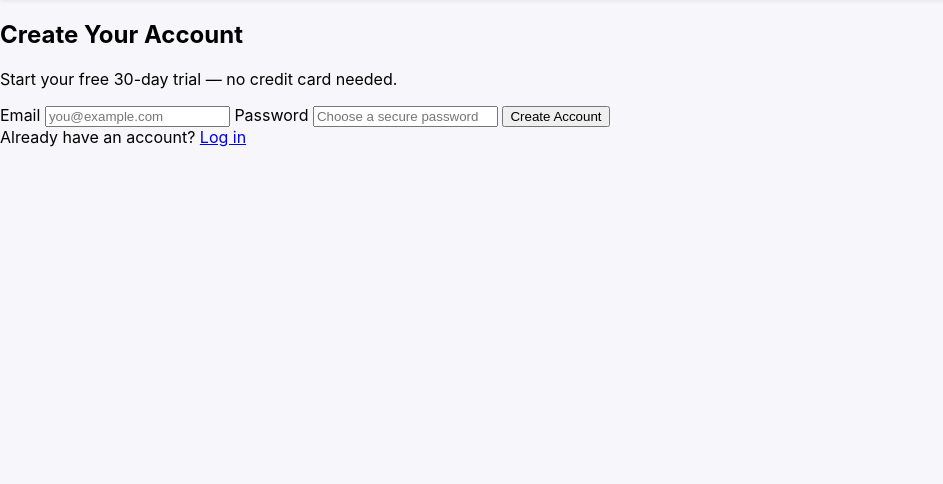
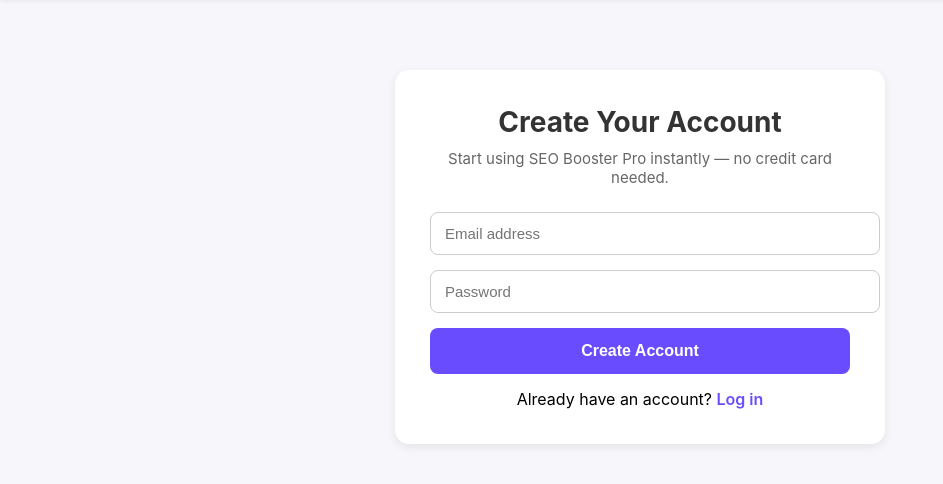
Before and after one commit to Jaycee21303/seo_booster_pro, a Flask app: page /signup in a window 1280 px wide; the page is wider, and only the part inside the window is pictured. Shown: the part 60-544 px from the top of that part, without its empty margins (0-943 px from the left). Run offline with Flask 3, Linux system fonts and the light colour scheme.

Commit message:
Update signup.html

```diff
--- a/templates/signup.html
+++ b/templates/signup.html
@@ -1,28 +1,97 @@
 {% extends "base.html" %}
 {% block content %}
 
-<div class="auth-container card">
-    <h2 class="auth-title">Create Your Account</h2>
-    <p class="auth-subtitle">Start your free 30-day trial — no credit card needed.</p>
+<style>
+.signup-container {
+    max-width: 420px;
+    margin: 70px auto;
+    padding: 35px;
+    background: white;
+    border-radius: 14px;
+    box-shadow: 0 3px 10px rgba(0,0,0,0.08);
+    font-family: 'Inter', sans-serif;
+}
+
+.signup-title {
+    font-size: 28px;
+    font-weight: 700;
+    text-align: center;
+    margin-bottom: 10px;
+    color: #333;
+}
+
+.signup-subtitle {
+    font-size: 15px;
+    text-align: center;
+    color: #666;
+    margin-bottom: 25px;
+}
+
+.signup-input {
+    width: 100%;
+    padding: 12px 14px;
+    margin-bottom: 15px;
+    border: 1px solid #ccc;
+    border-radius: 8px;
+    font-size: 15px;
+}
+
+.signup-btn {
+    width: 100%;
+    padding: 14px;
+    background: #6A4CFF;
+    color: white;
+    font-size: 16px;
+    border: none;
+    border-radius: 8px;
+    cursor: pointer;
+    font-weight: 600;
+    transition: 0.2s;
+}
+
+.signup-btn:hover {
+    background: #5535e6;
+}
+
+.signup-footer {
+    text-align: center;
+    margin-top: 15px;
+}
+
+.signup-footer a {
+    color: #6A4CFF;
+    font-weight: 600;
+    text-decoration: none;
+}
+
+.error-box {
+    background: #ffe0e0;
+    color: #b00000;
+    padding: 10px 12px;
+    border-radius: 8px;
+    margin-bottom: 15px;
+    font-size: 14px;
+    text-align: center;
+}
+</style>
+
+<div class="signup-container">
+    <div class="signup-title">Create Your Account</div>
+    <div class="signup-subtitle">Start using SEO Booster Pro instantly — no credit card needed.</div>
 
     {% if error %}
-        <div class="auth-error">{{ error }}</div>
+        <div class="error-box">{{ error }}</div>
     {% endif %}
 
-    <form method="POST" class="auth-form">
+    <form method="POST">
+        <input type="email" name="email" class="signup-input" placeholder="Email address" required>
+        <input type="password" name="password" class="signup-input" placeholder="Password" required>
 
-        <label class="auth-label">Email</label>
-        <input type="email" name="email" class="auth-input" placeholder="you@example.com" required>
-
-        <label class="auth-label">Password</label>
-        <input type="password" name="password" class="auth-input" placeholder="Choose a secure password" required>
-
-        <button class="auth-btn" type="submit">Create Account</button>
+        <button class="signup-btn" type="submit">Create Account</button>
     </form>
 
-    <div class="auth-switch">
-        Already have an account?
-        <a href="/login">Log in</a>
+    <div class="signup-footer">
+        Already have an account? <a href="/login">Log in</a>
     </div>
 </div>
 
```
